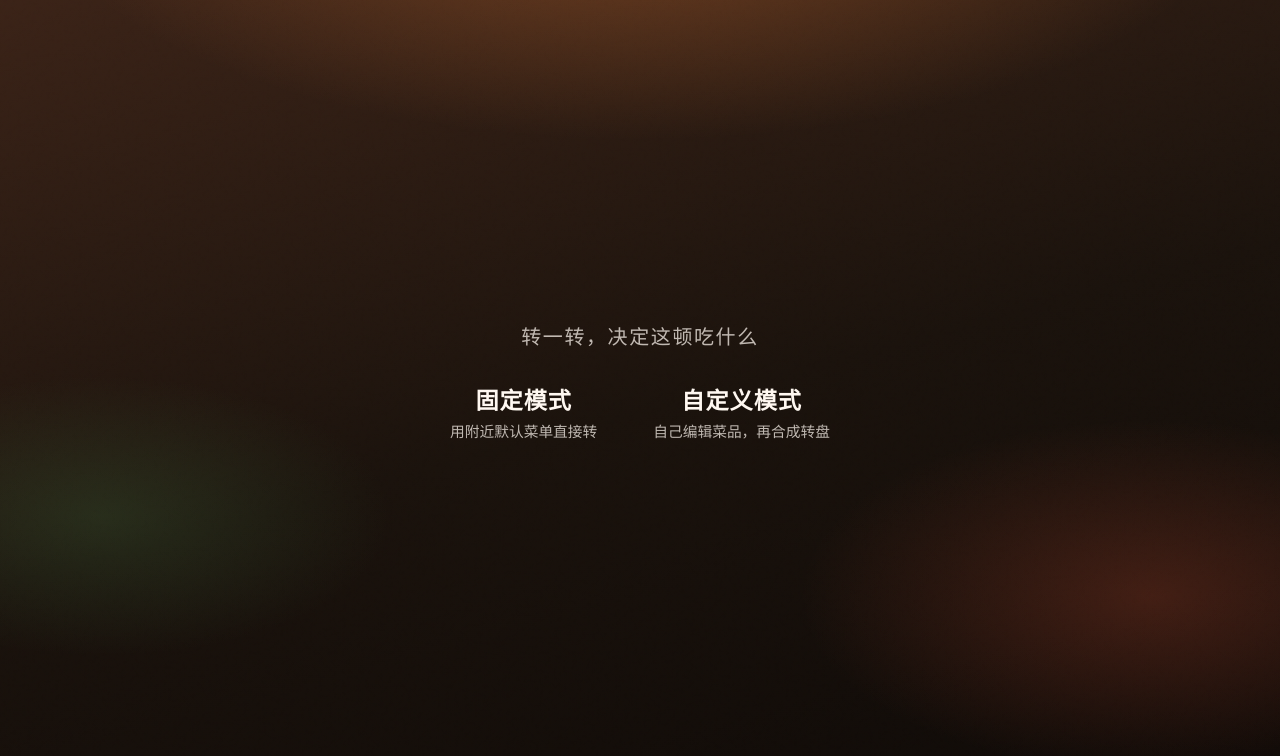
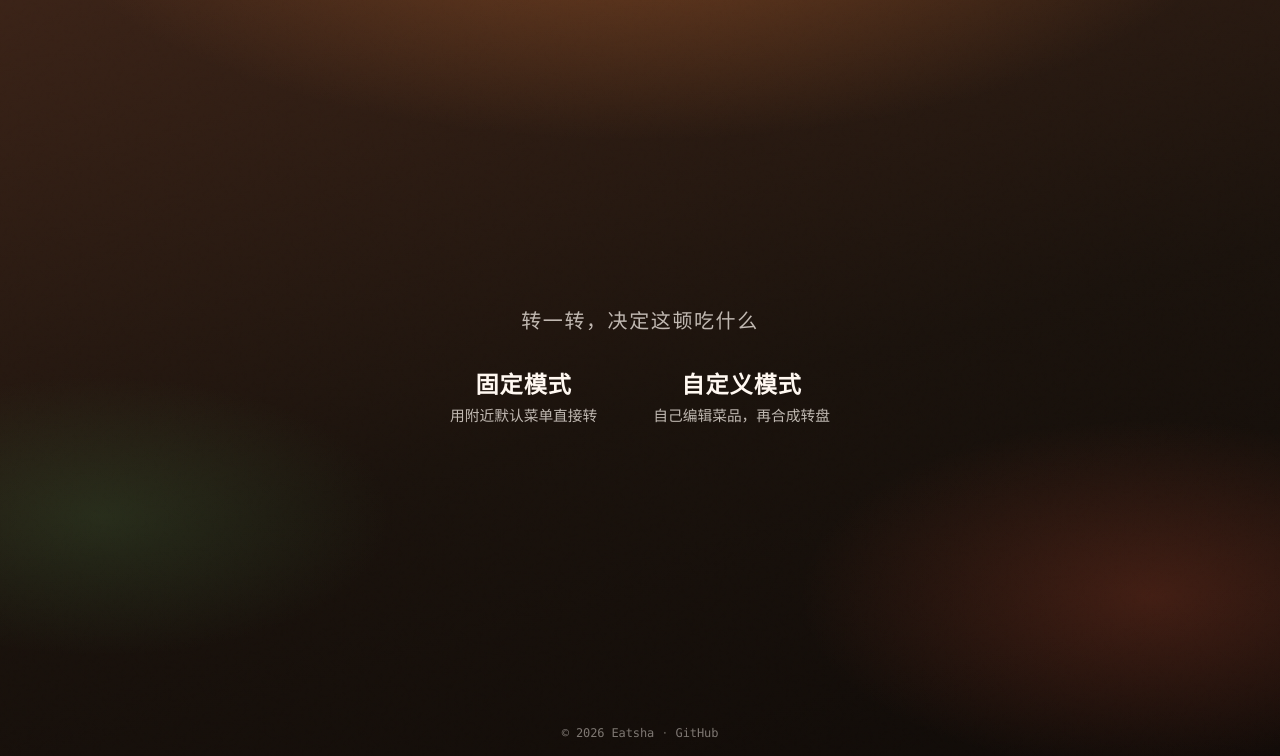
Before and after one commit to motoish/eatsha, a website: page index.html in a window 1280 px wide. Shown: the part 44-800 px from the top of the page. Drawn offline with Linux system fonts and the light colour scheme.

Commit message:
chore: add copyright

```diff
--- a/index.html
+++ b/index.html
@@ -134,6 +134,18 @@
       </div>
     </div>
 
+    <footer class="site-footer">
+      <p class="copyright">
+        <span>© 2026 Eatsha</span>
+        <span class="copyright__sep" aria-hidden="true">·</span>
+        <a
+          href="https://github.com/motoish/eatsha"
+          target="_blank"
+          rel="noopener noreferrer"
+        >GitHub</a>
+      </p>
+    </footer>
+
     <script src="app.js"></script>
   </body>
 </html>
--- a/styles.css
+++ b/styles.css
@@ -69,7 +69,7 @@ body {
   min-height: 100dvh;
   padding: clamp(1.25rem, 4vw, 2.5rem);
   padding-top: clamp(4.5rem, 10vh, 5.5rem);
-  padding-bottom: max(1.5rem, env(safe-area-inset-bottom));
+  padding-bottom: max(3.5rem, calc(env(safe-area-inset-bottom) + 2.75rem));
 }
 
 .screen {
@@ -91,6 +91,51 @@ body {
   z-index: 5;
   padding: 1.35rem clamp(1.25rem, 4vw, 2rem);
   padding-top: max(1.35rem, env(safe-area-inset-top));
+}
+
+.site-footer {
+  position: fixed;
+  left: 0;
+  right: 0;
+  bottom: 0;
+  z-index: 5;
+  display: flex;
+  justify-content: center;
+  padding: 1rem clamp(1.25rem, 4vw, 2rem);
+  padding-bottom: max(1rem, env(safe-area-inset-bottom));
+  pointer-events: none;
+}
+
+.copyright {
+  margin: 0;
+  display: inline-flex;
+  align-items: center;
+  gap: 0.45rem;
+  pointer-events: auto;
+  font-family: var(--font-logo);
+  font-size: 0.75rem;
+  font-weight: 500;
+  letter-spacing: -0.01em;
+  color: rgba(255, 248, 241, 0.45);
+}
+
+.copyright a {
+  color: rgba(255, 248, 241, 0.45);
+  text-decoration: none;
+  transition: color 160ms ease;
+}
+
+.copyright a:hover {
+  color: var(--ink);
+}
+
+.copyright a:focus-visible {
+  outline: 2px solid #fff8f1;
+  outline-offset: 3px;
+}
+
+.copyright__sep {
+  opacity: 0.7;
 }
 
 .logo {
```
